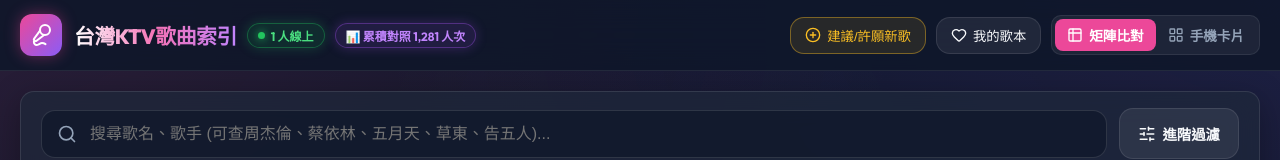
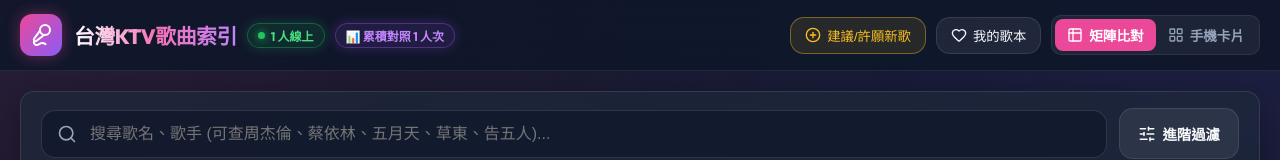
Before and after one commit to tungyingtw/TW_KTV, a React (Vite) app: page / in a window 1280 px wide. Shown: the top 160 px of the page. Built offline with nearby package versions, Linux system fonts and the light colour scheme; no server answers.

Commit message:
fix: reset total visitor counter baseline to 0 for authentic counting and update AGENTS.md git push rule

```diff
--- a/src/components/Navbar.tsx
+++ b/src/components/Navbar.tsx
@@ -22,12 +22,12 @@ export const Navbar: React.FC<NavbarProps> = ({
   const [totalVisits, setTotalVisits] = useState<number>(() => {
     try {
       const stored = localStorage.getItem('tw_ktv_total_visits');
-      const count = stored ? parseInt(stored, 10) : 1280;
+      const count = stored ? parseInt(stored, 10) : 0;
       const nextCount = count + 1;
       localStorage.setItem('tw_ktv_total_visits', String(nextCount));
       return nextCount;
     } catch {
-      return 1280;
+      return 1;
     }
   });
 
```
Also changed, not shown: 1 other file (tests, documents, lock files or other folders).
